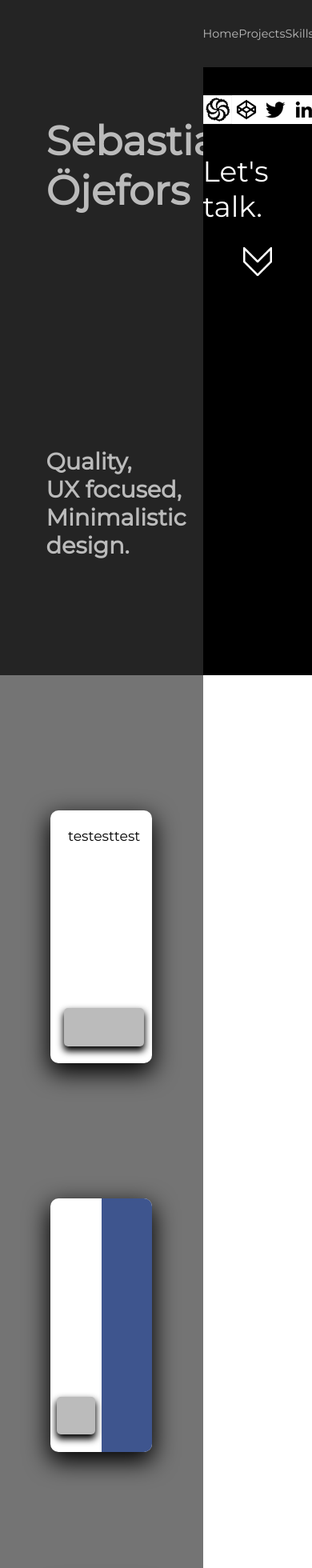
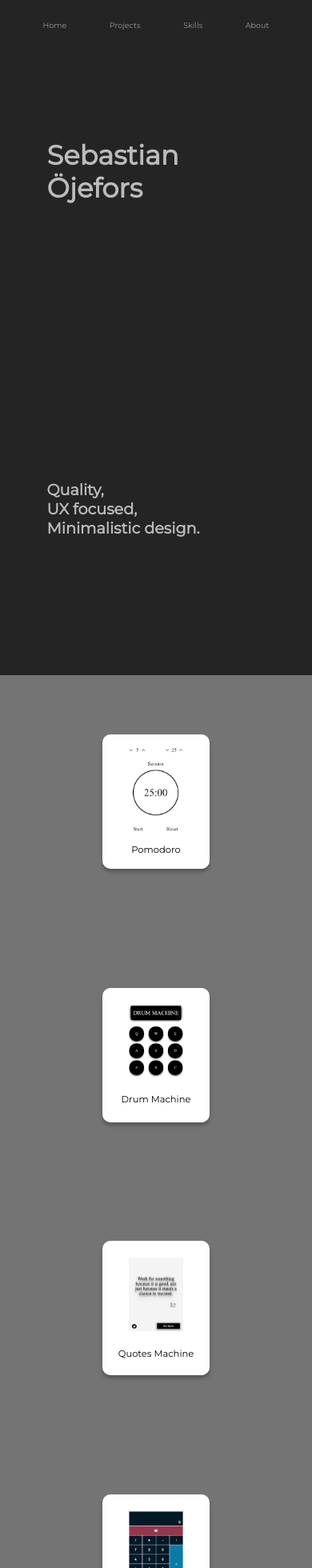
Before and after one commit to Godnoken/godnoken.github.io, a React (Create React App) app: page / in a window 390 px wide. Shown: the top 1960 px of the page at 80% size. Built offline with nearby package versions, Linux system fonts and the light colour scheme.

Commit message:
Add mobile compatibility

```diff
--- a/src/App.js
+++ b/src/App.js
@@ -167,34 +167,21 @@ function App() {
       </section>
       <section id="projects">
         <div id="projects-container">
-          <div className="card" id="pomodoro">
-            <div className="card-img-one"></div>
-            <div className="card-info">
-              <p>testesttest</p>
-              <div className="source-code-button"></div>
-            </div>
+          <div className="card">
+            <img src={pomodoro} alt="Pomodoro app"/>
+            <p>Pomodoro</p>
           </div>
-          <div className="card" id="drum-machine">
-            <div className="card-info">
-
-              <p></p>
-              <div className="source-code-button"></div>
-            </div>
-            <div className="card-img-two"></div>
+          <div className="card">
+          <img src={drum} alt="Drum machine app"/>
+            <p>Drum Machine</p>
           </div>
-          <div className="card" id="calculator">
-            <div className="card-img-one"></div>
-            <div className="card-info">
-              <p></p>
-              <div className="source-code-button"></div>
-            </div>
+          <div className="card">
+          <img src={quotes} alt="Quotes machine app"/>
+            <p>Quotes Machine</p>
           </div>
-          <div className="card" id="quotes">
-            <div className="card-info">
-              <p></p>
-              <div className="source-code-button"></div>
-            </div>
-            <div className="card-img-two"></div>
+          <div className="card">
+          <img src={calculator} alt="Calculator app"/>
+            <p>Calculator</p>
           </div>
         </div>
       </section>
@@ -247,6 +234,7 @@ function App() {
             <span>white</span>.
           </p>
         </div>
+        <a id="contact-me" href="#sidebar">Want to contact me?</a>
       </section>
     </main>
   );
--- a/src/App.scss
+++ b/src/App.scss
@@ -150,61 +150,35 @@ p {
 
 #projects {
   grid-area: projects;
-  height: 250vh;
+  height: 100vh;
   background-color: #747474;
 
   #projects-container {
     width: 100%;
     height: 100%;
-    display: flex;
-    flex-direction: column;
-    justify-content: space-evenly;
+    display: grid;
+    grid-template-columns: repeat(2, 1fr);
+    grid-template-rows: 1fr 1fr;
+    justify-items: center;
     align-items: center;
 
     .card {
-      width: 50%;
-      height: 15%;
-      background-color: white;
+      width: 28rem;
+      height: 35rem;
+      background: #FFFFFF;
+      box-shadow: 0px 4px 4px rgba(0, 0, 0, 0.25);
       border-radius: 10px;
-      box-shadow: 0px 10px 30px 2px;
-      display: grid;
-      grid-template-columns: 1fr 1fr;
+      display: flex;
+      flex-direction: column;
+      justify-content: space-evenly;
       align-items: center;
-      overflow: hidden;
 
-      .card-img-one {
-        background-color: #8a4747;
-        height: 100%;
-        width: 100%;
+      img {
+        width: 50%;
       }
 
-      .card-img-two {
-        background-color: #3e558e;
-        height: 100%;
-        width: 100%;
-      }
-
-      .card-info {
-        height: 100%;
-        width: 100%;
-        display: flex;
-        flex-direction: column;
-        align-items: center;
-        justify-content: space-between;
-
-        p {
-          font-size: 2.4rem;
-          margin: 3rem;
-        }
-
-        .source-code-button {
-          width: 75%;
-          height: 15%;
-          border-radius: 5px;
-          background-color: #BBBBBB;
-          margin: 3rem;
-          box-shadow: 0px 5px 8px 1px;
-        }
+      p {
+        font-size: 2.4rem;
       }
     }
   }
@@ -253,6 +227,10 @@ p {
   display: flex;
   justify-content: center;
   align-items: center;
+
+  #contact-me {
+    display: none;
+  }
 
   #about-text-container {
     width: 70%;
@@ -349,3 +327,94 @@ p {
     }
   }
 }
+
+@media (max-width: 1050px) {
+
+
+  #app-container {
+    display: grid;
+    grid-template-areas:
+    "hero"
+    "projects"
+    "skills"
+    "about"
+    "sidebar";
+    grid-template-columns: 1fr;
+  }
+
+  #sidebar {
+    position: relative;
+    width: 100%;
+    top: unset;
+    right: unset;
+    height: 92.5vh;
+
+    nav {
+      height: 7.5%;
+      top: 0px;
+      position: fixed;
+      opacity: 75%;
+    }
+  }
+
+  #about {
+    flex-direction: column;
+
+    #contact-me {
+      display: block;
+      font-size: 3.2rem;
+      text-decoration: none;
+      color: black;
+      cursor: pointer;
+      margin-top: 4rem;
+    }
+  }
+}
+
+
+@media (max-width: 700px) {
+  html {
+    font-size: 45%;
+  }
+
+  #hero {
+    padding: 0px;
+    align-items: center;
+
+    #hero-text {
+      width: 70%;
+    }
+  }
+
+  #skills {
+    #skills-header-container {
+      padding: 0px;
+      justify-content: center;
+      text-align: center;
+    }
+  }
+
+  #projects {
+    height: 150vh;
+
+      #projects-container {
+        display: grid;
+        grid-template-rows: repeat(4, 1fr);
+        grid-template-columns: 1fr;
+        justify-items: center;
+        align-items: center;
+      }
+  }
+}
+
+@media (max-width: 450px) {
+  html {
+    font-size: 35%;
+  }
+}
+
+@media (max-width: 400px) {
+  html {
+    font-size: 30%;
+  }
+}
```
Also changed, not shown: src/images/quotes.png.
